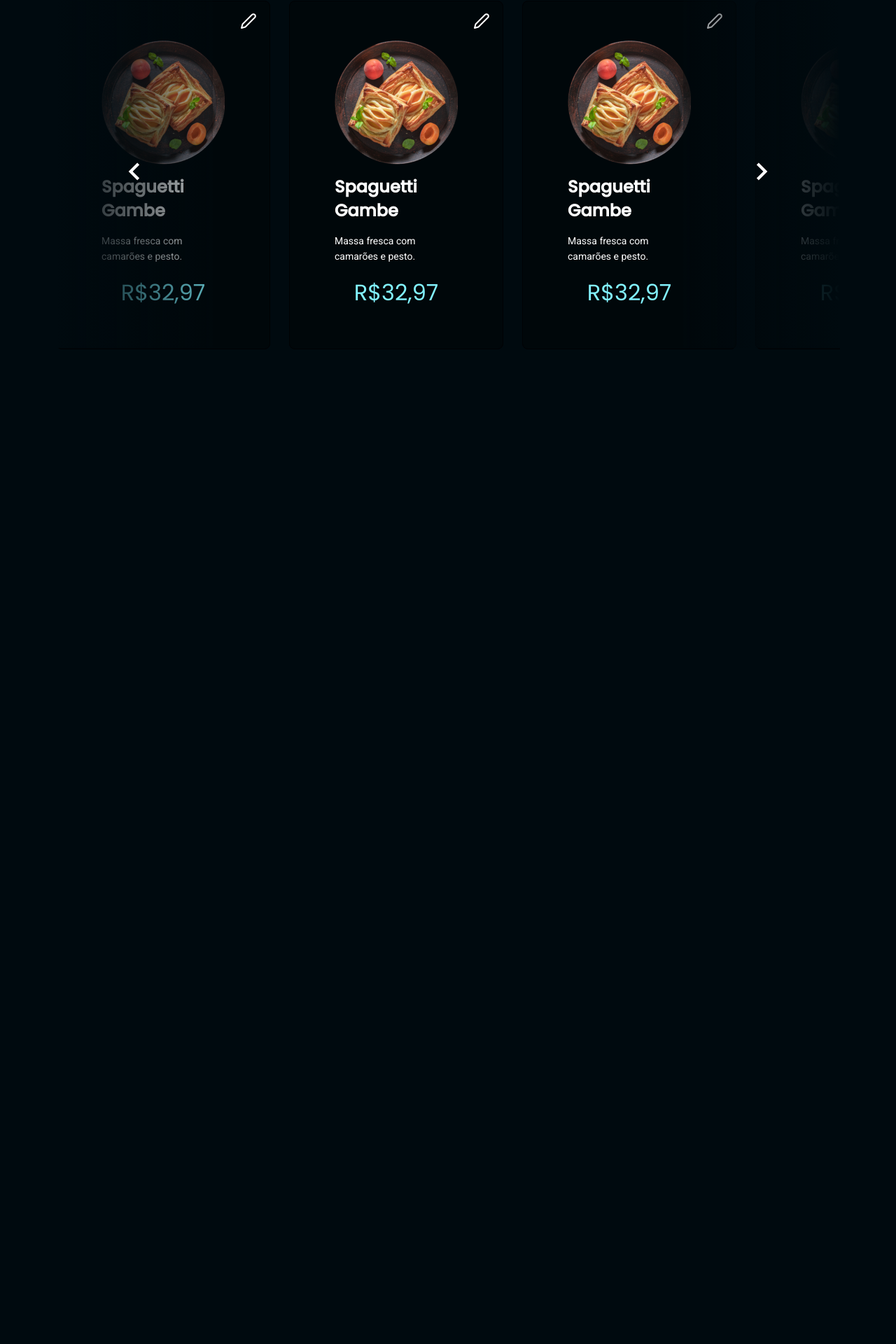
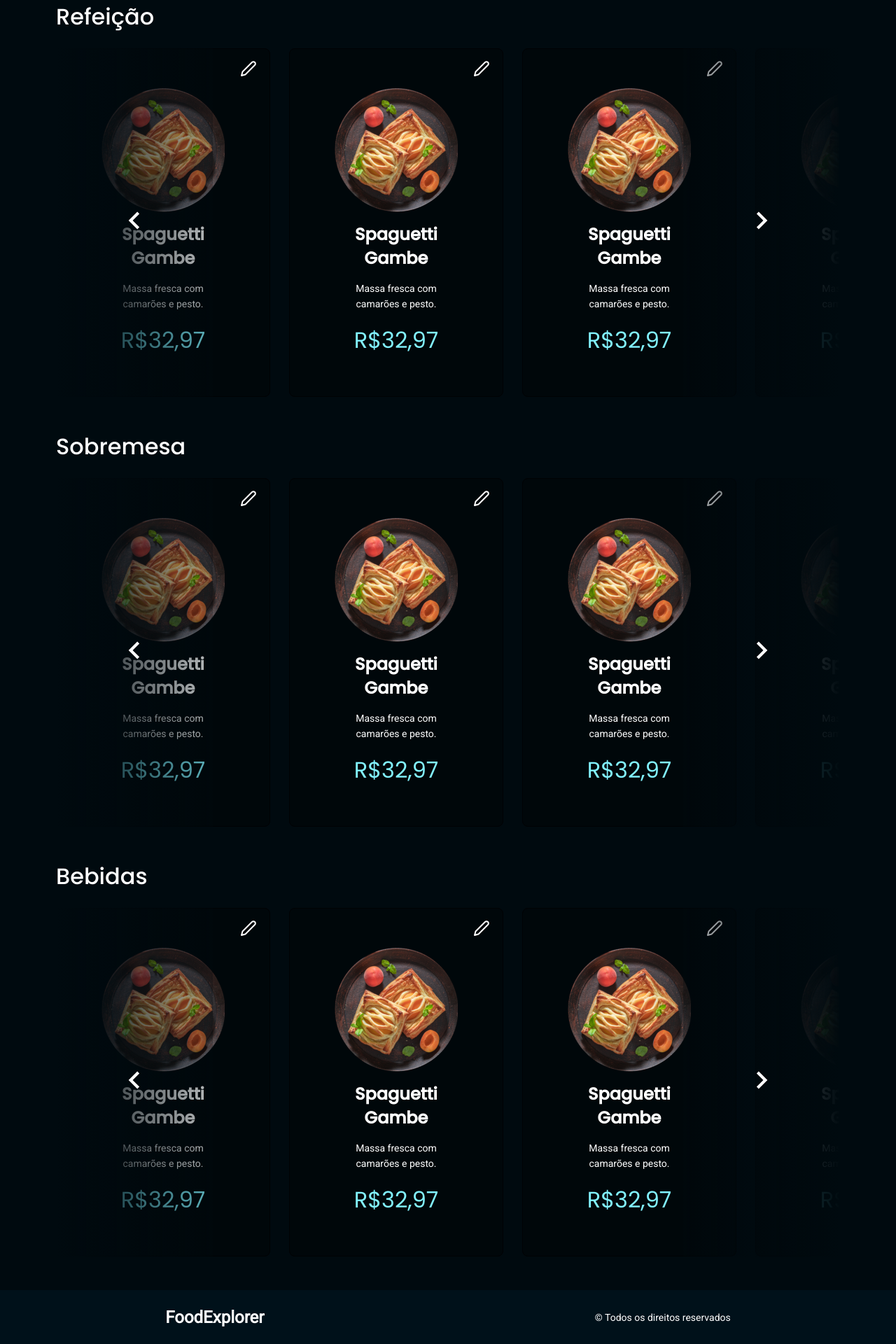
Before and after one commit to valdemirfilho/foodexplorer-test, a React (Vite) app: page / in a window 1280 px wide. Shown: the part 668-2588 px from the top of the page at 70% size. Before the commit the page ends 1167 px from the top, so only its background shows below. Built offline with nearby package versions, Linux system fonts and the light colour scheme.

Commit message:
adicionado o footer e categorias

```diff
--- a/src/Components/Card/styles.js
+++ b/src/Components/Card/styles.js
@@ -1,11 +1,11 @@
 import styled from "styled-components";
 
 export const Container = styled.div`
-  margin-top: 10rem; //TEMPORARIO
-
   display: flex;
   flex-direction: column;
   align-items: center;
+  justify-content: center;
+  text-align: center;
   gap: 1.5rem;
 
   padding: 5.55rem 6.4rem;
--- a/src/Components/Carrosel/index.jsx
+++ b/src/Components/Carrosel/index.jsx
@@ -1,11 +1,11 @@
 import { useRef } from "react";
-import { MdKeyboardArrowRight, MdKeyboardArrowLeft } from "react-icons/md";
+import { MdKeyboardArrowRight } from "react-icons/md";
 
 import { Container } from "./styles";
 import { Card } from "../Card";
 import { FiEdit2 } from "react-icons/fi";
 
-export function Carrosel({ dishesArray }) {
+export function Carrosel({ dishesArray, title }) {
   const carousel = useRef(null);
 
   const handleLeftClick = (e) => {
@@ -21,13 +21,13 @@ export function Carrosel({ dishesArray }) {
 
   return (
     <Container>
+      <h1>{title}</h1>
       <button className="leftBtn" onClick={handleLeftClick}>
-        <MdKeyboardArrowLeft size={50} />
+        <MdKeyboardArrowRight size={50} />
       </button>
       <button className="rightBtn" onClick={handleRightClick}>
         <MdKeyboardArrowRight size={50} />
       </button>
-
       <div className="carousel" ref={carousel}>
         {dishesArray.map((dish) => (
           <Card icon={FiEdit2} data={dish}></Card>
--- a/src/Components/Carrosel/styles.js
+++ b/src/Components/Carrosel/styles.js
@@ -3,12 +3,22 @@ import styled from "styled-components";
 export const Container = styled.div`
   position: relative;
 
+  > h1 {
+    font-weight: 500;
+    font-size: 3.2rem;
+    line-height: 4.5rem;
+
+    margin-bottom: 2.3rem;
+  }
+
   .carousel {
     display: flex;
     gap: 2.7rem;
     max-width: 1120px;
+    margin-bottom: 4.8rem;
     overflow-x: scroll;
     scroll-behavior: smooth;
+
     ::-webkit-scrollbar {
       width: 0px;
     }
@@ -17,7 +27,7 @@ export const Container = styled.div`
   .rightBtn {
     position: absolute;
     z-index: 2;
-    top: 9.8rem;
+
     right: 0rem;
     height: 49.8rem;
 
@@ -34,7 +44,7 @@ export const Container = styled.div`
   .leftBtn {
     position: absolute;
     z-index: 2;
-    top: 9.8rem;
+
     left: 0rem;
     height: 49.8rem;
     background: linear-gradient(
@@ -46,10 +56,6 @@ export const Container = styled.div`
     border: none;
     color: white;
     width: 22.4rem;
-
-    svg {
-      rotate: 180deg;
-    }
   }
 
   @media (max-width: 820px) {
@@ -64,6 +70,13 @@ export const Container = styled.div`
   }
 
   @media (max-width: 480px) {
+    > h1 {
+      font-weight: 500;
+      font-size: 1.8rem;
+      line-height: 2.5rem;
+
+      margin-bottom: 2.3rem;
+    }
     .carousel {
       gap: 1.7rem;
       max-width: 380px;
--- /dev/null
+++ b/src/Components/Footer/index.jsx
@@ -0,0 +1,10 @@
+import { Container } from "./styles";
+
+export function Footer() {
+  return (
+    <Container>
+      <h1>FoodExplorer</h1>
+      <p>© Todos os direitos reservados </p>
+    </Container>
+  );
+}
--- /dev/null
+++ b/src/Components/Footer/styles.js
@@ -0,0 +1,24 @@
+import styled from "styled-components";
+
+export const Container = styled.footer`
+  grid-area: footer;
+  background-color: ${({ theme }) => theme.COLORS.DARK_600};
+
+  display: flex;
+  align-items: center;
+  justify-content: space-around;
+
+  font-family: roboto;
+
+  h1 {
+    font-weight: 700;
+    font-size: 2.4rem;
+    line-height: 2.8rem;
+  }
+
+  p {
+    font-weight: 400;
+    font-size: 1.4rem;
+    line-height: 2.2rem;
+  }
+`;
--- a/src/pages/Details/index.jsx
+++ b/src/pages/Details/index.jsx
@@ -1,5 +1,7 @@
 import { Container, Content } from "./styles";
 import { Header } from "../../Components/Header";
+import { Footer } from "../../Components/Footer";
+
 import { Input } from "../../Components/Input";
 
 import { FiSearch, FiEdit2 } from "react-icons/fi";
@@ -35,8 +37,11 @@ export function Details() {
             <p>Sinta o cuidado do preparo com ingredientes selecionados</p>
           </div>
         </div>
-        <Carrosel dishesArray={carroselTest} />
+        <Carrosel title={"Refeição"} dishesArray={carroselTest} />
+        <Carrosel title={"Sobremesa"} dishesArray={carroselTest} />
+        <Carrosel title={"Bebidas"} dishesArray={carroselTest} />
       </Content>
+      <Footer />
     </Container>
   );
 }
--- a/src/pages/Details/styles.js
+++ b/src/pages/Details/styles.js
@@ -3,13 +3,14 @@ import styled from "styled-components";
 export const Container = styled.div`
   display: grid;
 
-  grid-template-rows: 137px auto;
+  grid-template-rows: 137px auto 77px;
   grid-template-areas:
     "header"
-    "content";
+    "content"
+    "footer";
 
   @media (max-width: 820px) {
-    grid-template-rows: 114px auto;
+    grid-template-rows: 114px auto 77px;
   }
 `;
 
@@ -28,7 +29,7 @@ export const Content = styled.div`
     grid-template-areas: "a b";
     height: 26rem;
 
-    margin-top: 17.2rem;
+    margin: 17.2rem 0 10rem 0;
     border-radius: 0.8rem;
     background: linear-gradient(180deg, #091e26 0%, #00131c 100%);
 
```
